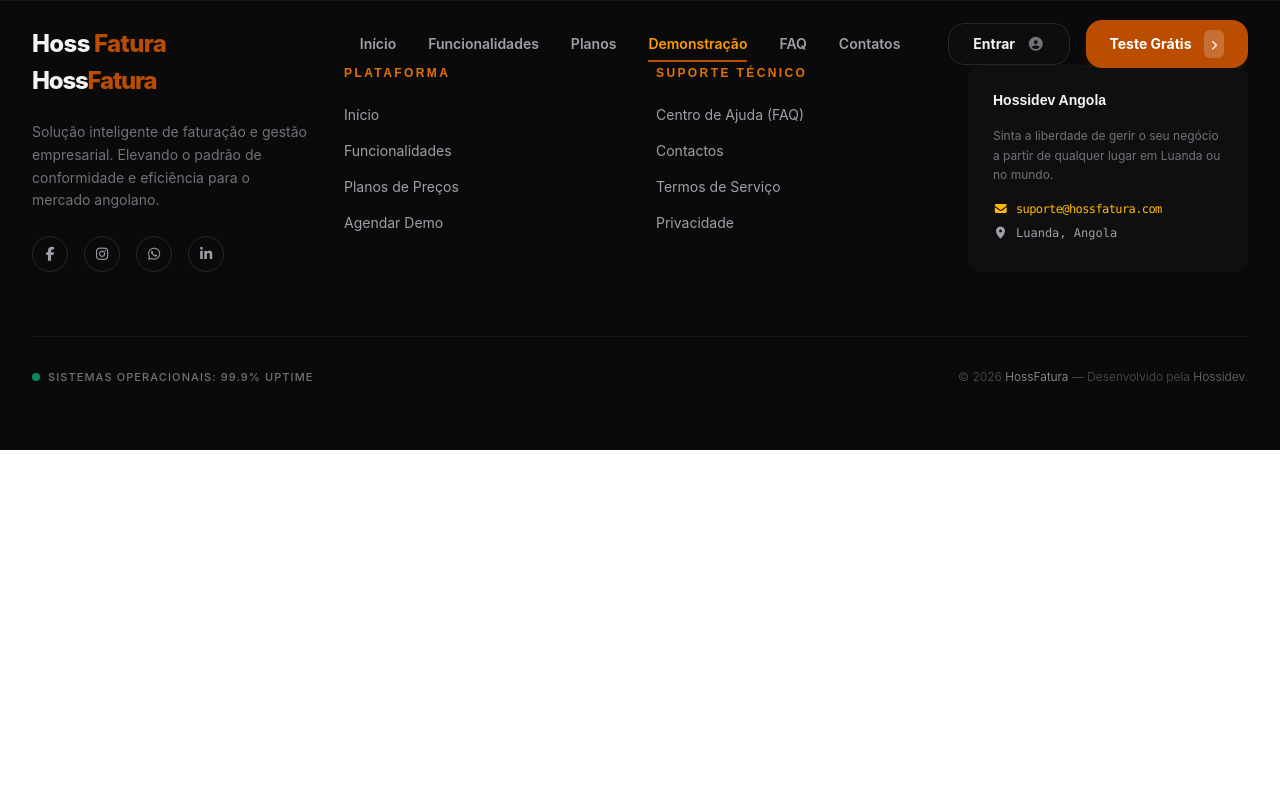
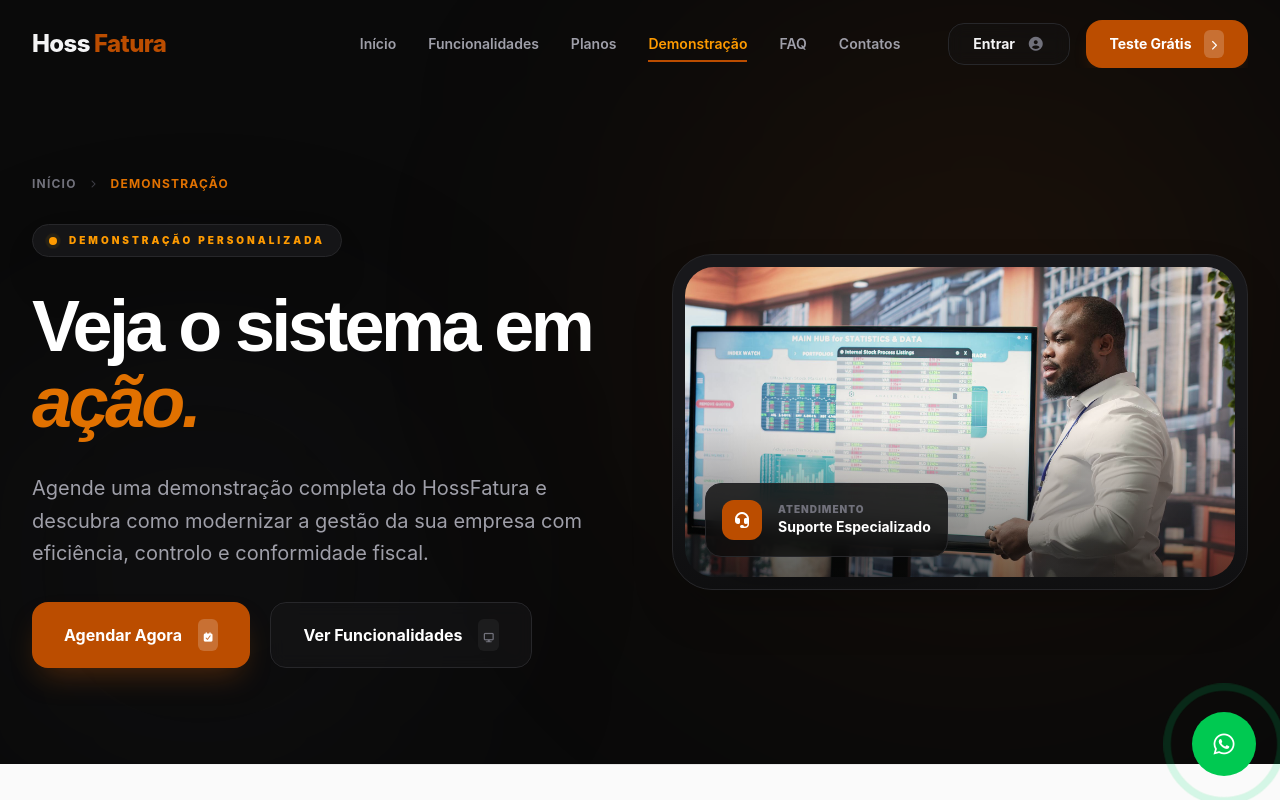
Before and after one commit to nsimba-afonso-nwayami/hossfatura, a React (Vite) app: page /demonstracao in a window 1280 px wide. Shown: the top 800 px of the page. Built offline with nearby package versions, Linux system fonts and the light colour scheme.

Commit message:
Rotas das páginas de demontração e perguntas adicionadas

```diff
--- a/src/routes/AppRoutes.jsx
+++ b/src/routes/AppRoutes.jsx
@@ -10,10 +10,11 @@
 import Home from "../pages/site/Home";
 import Funcionalidades from "../pages/site/Funcionalidades";
 import Planos from "../pages/site/Planos";
+import Demonstracao from "../pages/site/Demonstracao";
+import Faq from "../pages/site/Faq";
 import NotFound from "../pages/site/NotFound";
 
 //Autenticação
-
 
 export default function AppRoutes() {
   return (
@@ -23,6 +24,8 @@
         <Route path="/" element={<Home />} />
         <Route path="/funcionalidades" element={<Funcionalidades />} />
         <Route path="/planos" element={<Planos />} />
+        <Route path="/demonstracao" element={<Demonstracao />} />
+        <Route path="/perguntas-frequentas" element={<Faq />} />
         <Route path="*" element={<NotFound />} />
       </Route>
 
```
